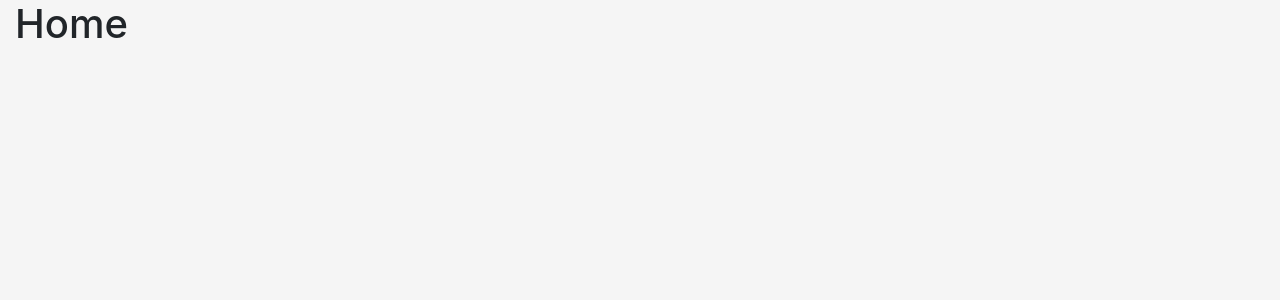
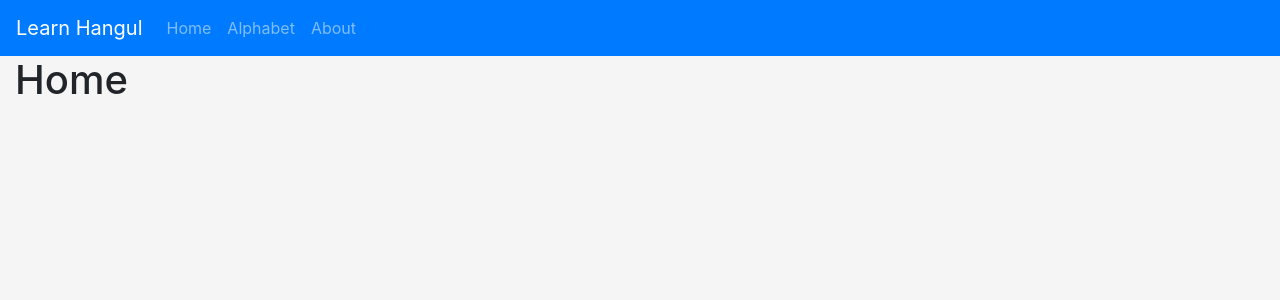
Before and after one commit to levpopov1/language-quiz, a Vue app: page / in a window 1280 px wide. Shown: the top 300 px of the page. Built offline with nearby package versions, Linux system fonts and the light colour scheme.

Commit message:
implements navbar component

```diff
--- a/src/App.vue
+++ b/src/App.vue
@@ -1,13 +1,16 @@
 <template>
   <div id="app">
+    <Navbar/>
     <router-view/>
   </div>
 </template>
 
 <script>
+import Navbar from '@/components/Navbar'
 export default {
   name: "App",
   components: {
+    Navbar
   }
 }
 </script>
```
